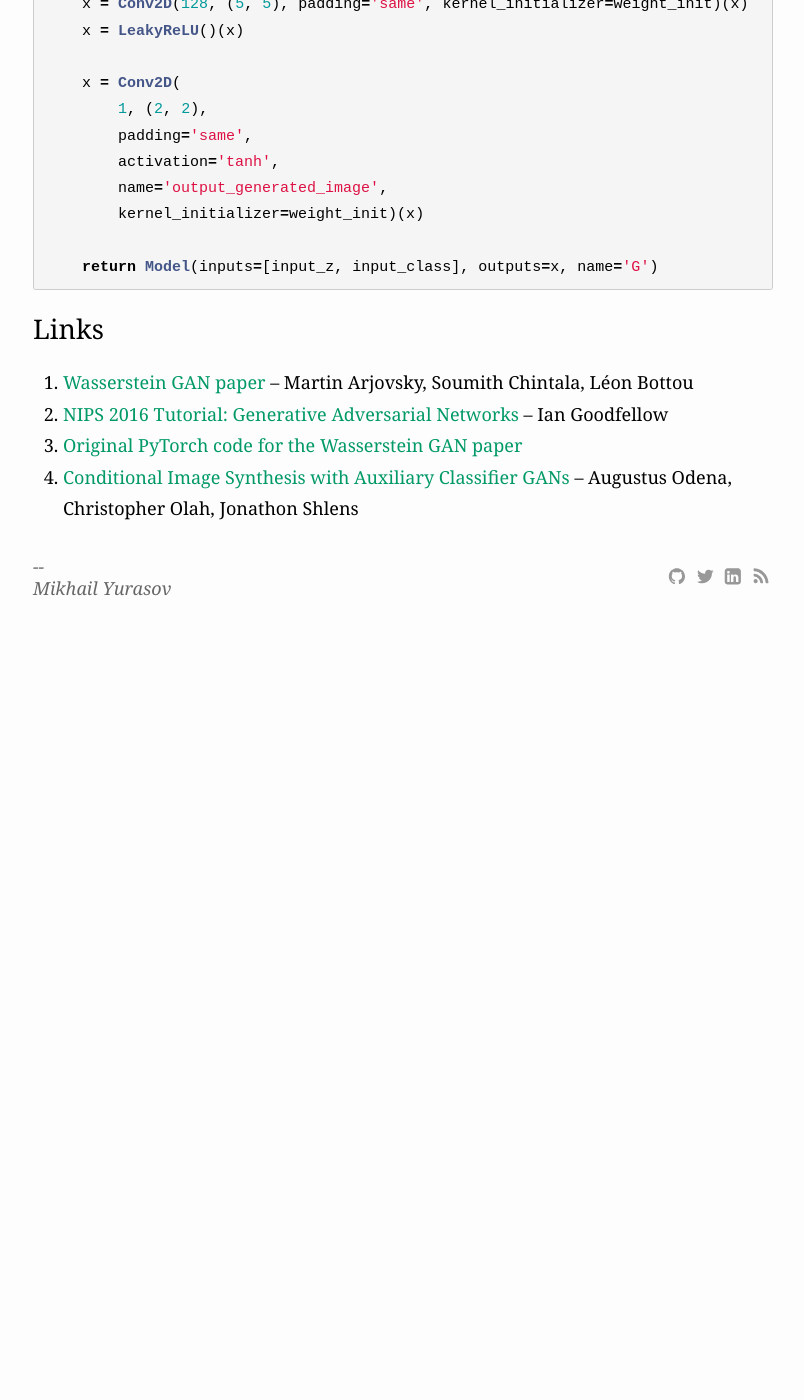
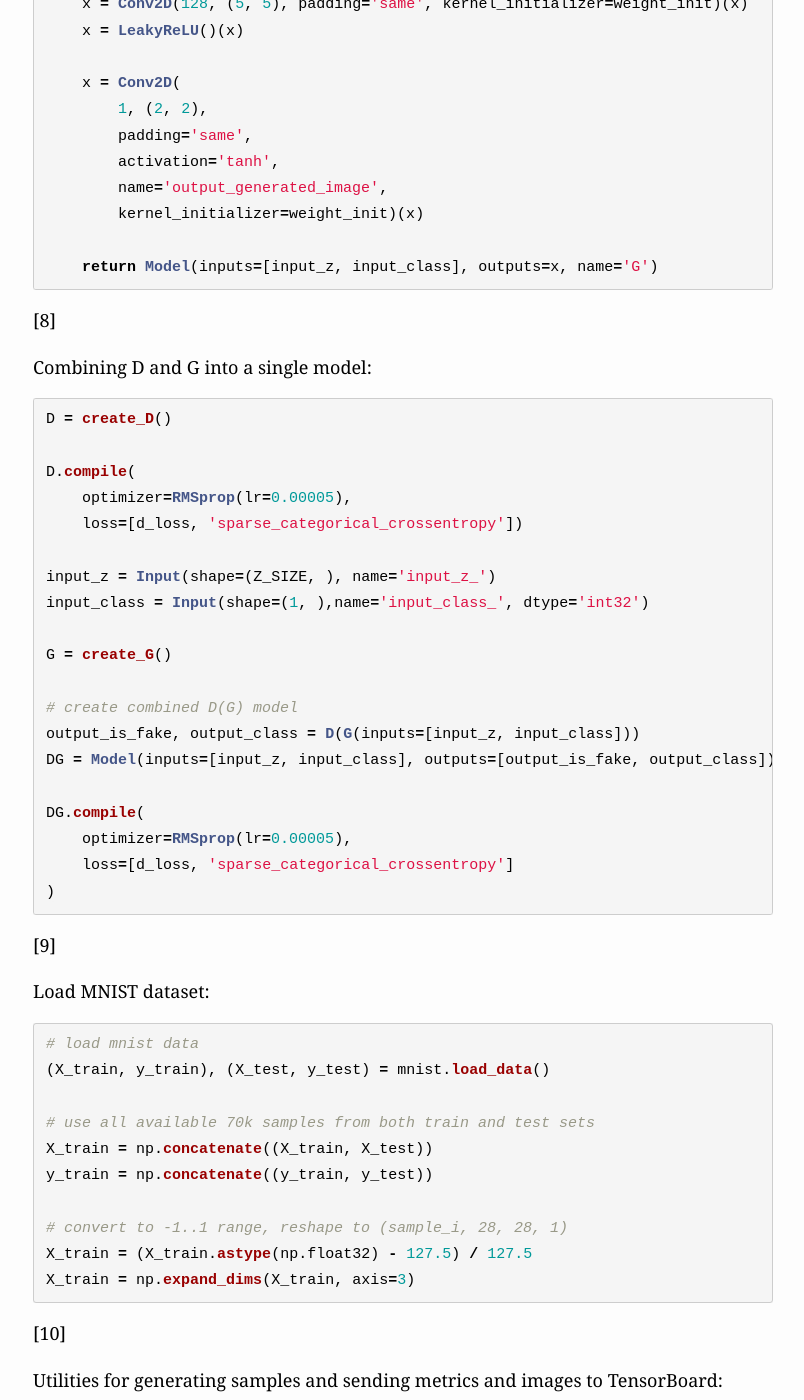
Before and after one commit to myurasov/myurasov.github.io, a Jekyll site: the page built from _posts/2017-08-29-wasserstein-gan-keras.md, in a window 1280 px wide and 1400 px high, scrolled down 8049 px. Shown: the whole window, without its empty margins (237-1041 px from the left). Built offline with Jekyll 4.4.1, drawn with Linux system fonts in a browser that asks for light colours; comment, search, counter and statistics services are not loaded; before the commit the page ends 8679 px from its top, so only the background shows below that; some of the changed text lies outside the part shown.

Commit message:
More code

````diff
--- a/_posts/2017-08-29-wasserstein-gan-keras.md
+++ b/_posts/2017-08-29-wasserstein-gan-keras.md
@@ -302,6 +302,109 @@ def create_G(Z_SIZE=Z_SIZE):
     return Model(inputs=[input_z, input_class], outputs=x, name='G')
 ```
 
+[8]
+
+Combining D and G into a single model:
+
+```python
+D = create_D()
+
+D.compile(
+    optimizer=RMSprop(lr=0.00005),
+    loss=[d_loss, 'sparse_categorical_crossentropy'])
+
+input_z = Input(shape=(Z_SIZE, ), name='input_z_')
+input_class = Input(shape=(1, ),name='input_class_', dtype='int32')
+
+G = create_G()
+
+# create combined D(G) model
+output_is_fake, output_class = D(G(inputs=[input_z, input_class]))
+DG = Model(inputs=[input_z, input_class], outputs=[output_is_fake, output_class])
+
+DG.compile(
+    optimizer=RMSprop(lr=0.00005),
+    loss=[d_loss, 'sparse_categorical_crossentropy']
+)
+```
+
+[9]
+
+Load MNIST dataset:
+
+```python
+# load mnist data
+(X_train, y_train), (X_test, y_test) = mnist.load_data()
+
+# use all available 70k samples from both train and test sets
+X_train = np.concatenate((X_train, X_test))
+y_train = np.concatenate((y_train, y_test))
+
+# convert to -1..1 range, reshape to (sample_i, 28, 28, 1)
+X_train = (X_train.astype(np.float32) - 127.5) / 127.5
+X_train = np.expand_dims(X_train, axis=3)
+```
+
+[10]
+
+Utilities for generating samples and sending metrics and images to TensorBoard:
+
+```python
+# save 10x10 sample of generated images
+def generate_samples(n=0, save=True):
+
+    zz = np.random.normal(0., 1., (100, Z_SIZE))
+    generated_classes = np.array(list(range(0, 10)) * 10)
+    generated_images = G.predict([zz, generated_classes.reshape(-1, 1)])
+
+    rr = []
+    for c in range(10):
+        rr.append(
+            np.concatenate(generated_images[c * 10:(1 + c) * 10]).reshape(
+                280, 28))
+    img = np.hstack(rr)
+
+    if save:
+        plt.imsave(OUT_DIR + '/samples_%07d.png' % n, img, cmap=plt.cm.gray)
+
+    return img
+
+# write tensorboard summaries
+sw = tf.summary.FileWriter(TENSORBOARD_DIR)
+def update_tb_summary(step, write_sample_images=True):
+
+    s = tf.Summary()
+
+    # losses as is
+    for names, vals in zip((('D_real_is_fake', 'D_real_class'),
+                            ('D_fake_is_fake', 'D_fake_class'), ('DG_is_fake',
+                                                                 'DG_class')),
+                           (D_true_losses, D_fake_losses, DG_losses)):
+
+        v = s.value.add()
+        v.simple_value = vals[-1][1]
+        v.tag = names[0]
+
+        v = s.value.add()
+        v.simple_value = vals[-1][2]
+        v.tag = names[1]
+
+    # D loss: -1*D_true_is_fake - D_fake_is_fake
+    v = s.value.add()
+    v.simple_value = -D_true_losses[-1][1] - D_fake_losses[-1][1]
+    v.tag = 'D loss (-1*D_real_is_fake - D_fake_is_fake)'
+
+    # generated image
+    if write_sample_images:
+        img = generate_samples(step, save=True)
+        s.MergeFromString(tf.Session().run(
+            tf.summary.image('samples_%07d' % step,
+                             img.reshape([1, *img.shape, 1]))))
+
+    sw.add_summary(s, step)
+    sw.flush()
+```
+
 # Links
 
 1. [Wasserstein GAN paper](https://arxiv.org/pdf/1701.07875.pdf) – Martin Arjovsky, Soumith Chintala, Léon Bottou
````
Also changed, not shown: other parts of _posts/2017-08-29-wasserstein-gan-keras.md (+4 -4 lines).
